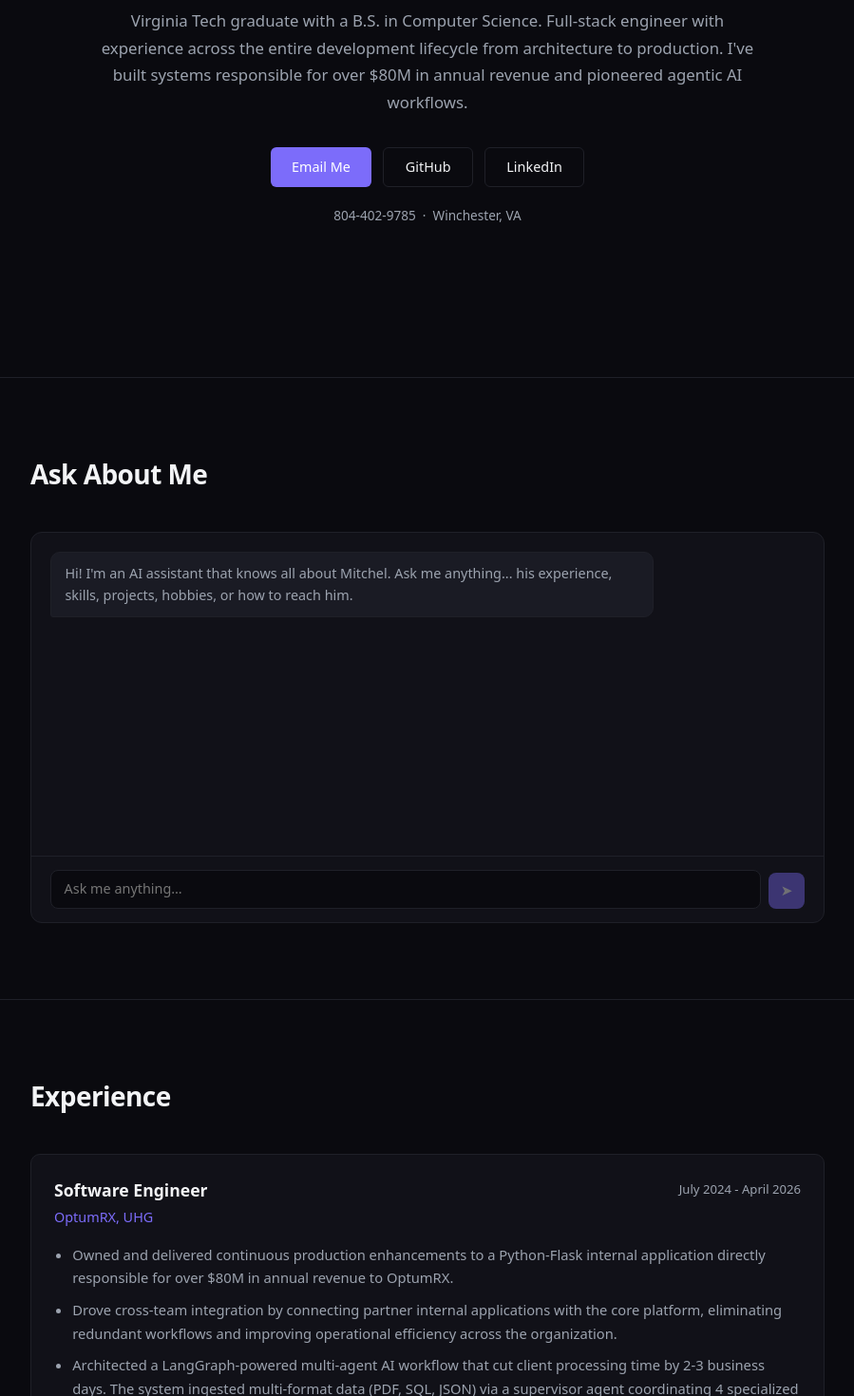
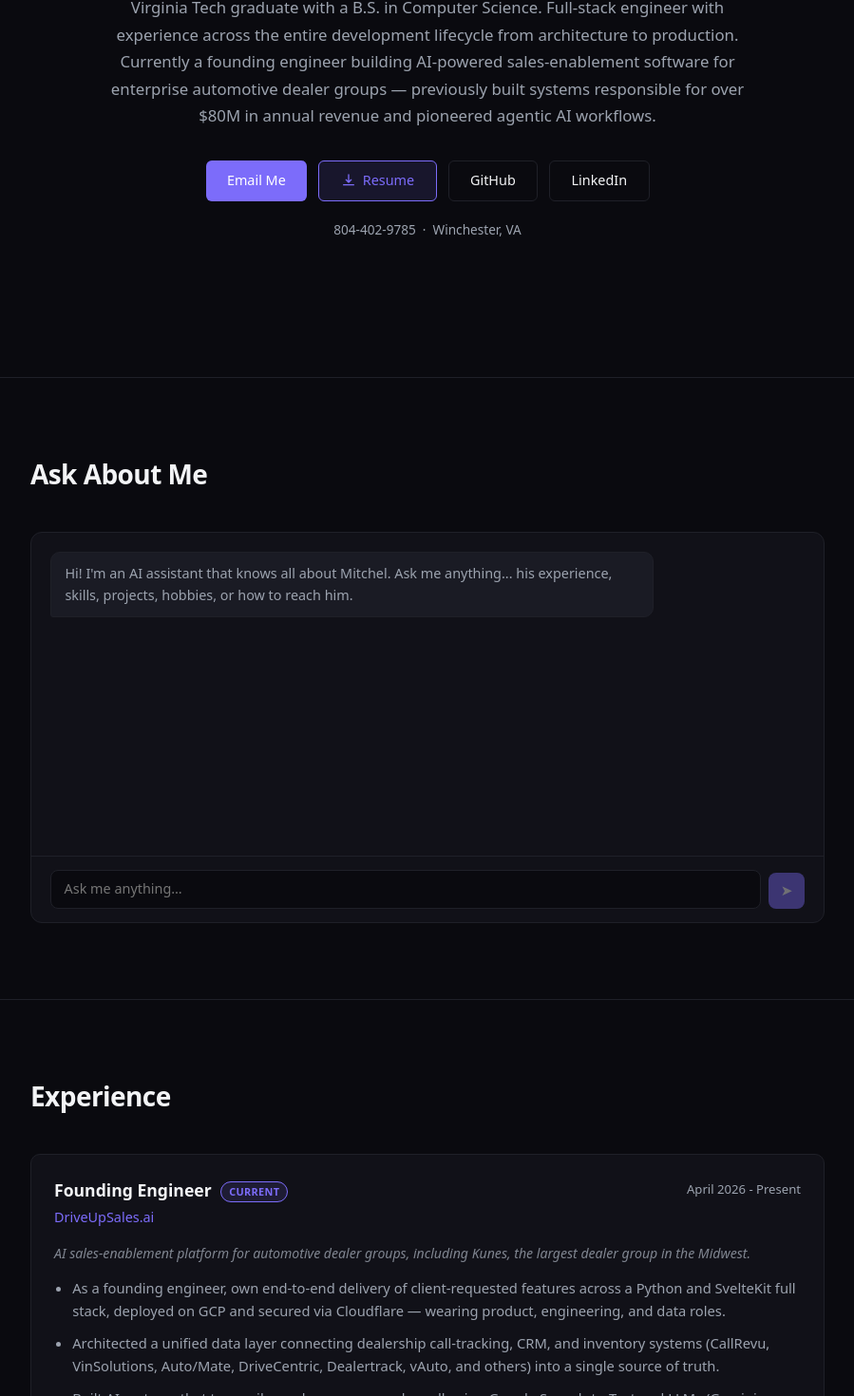
Before and after one commit to mrifae01/portfolio_website, a React (Vite) app in the folder portfolio_website_code/: page / in a window 1280 px wide. Shown: the part 403-1873 px from the top of the page at 95% size, without its empty margins (190-1089 px from the left). Built offline with nearby package versions, Linux system fonts and the light colour scheme.

Commit message:
Update with current position

```diff
--- a/portfolio_website_code/src/App.css
+++ b/portfolio_website_code/src/App.css
@@ -216,6 +216,22 @@
 
 .btn-outline:hover { border-color: var(--accent); color: var(--accent); opacity: 1; }
 
+/* Resume download — outlined like the social links but accent-tinted to draw the eye */
+.btn-resume {
+  gap: 0.45rem;
+  background: var(--accent-bg);
+  border: 1px solid var(--accent);
+  color: var(--accent);
+}
+
+.btn-resume:hover { background: var(--accent); color: #fff; opacity: 1; }
+
+.btn-icon {
+  width: 1rem;
+  height: 1rem;
+  flex-shrink: 0;
+}
+
 .hero-contact {
   font-size: 0.85rem;
   color: var(--text);
@@ -273,6 +289,31 @@
   color: var(--text);
   white-space: nowrap;
   margin-top: 0.2rem;
+}
+
+.job-current-badge {
+  display: inline-block;
+  margin-left: 0.6rem;
+  padding: 0.12rem 0.5rem;
+  border-radius: 999px;
+  background: var(--accent-bg);
+  border: 1px solid var(--accent);
+  color: var(--accent);
+  font-size: 0.68rem;
+  font-weight: 600;
+  letter-spacing: 0.03em;
+  text-transform: uppercase;
+  vertical-align: middle;
+}
+
+/* One-line company descriptor above the bullets */
+.job-blurb {
+  font-size: 0.88rem;
+  color: var(--text);
+  font-style: italic;
+  opacity: 0.8;
+  margin-bottom: 0.75rem;
+  line-height: 1.6;
 }
 
 .job-bullets {
--- a/portfolio_website_code/src/App.jsx
+++ b/portfolio_website_code/src/App.jsx
@@ -70,14 +70,22 @@ function Hero() {
       <div className="hero-content">
         <p className="hero-greeting">Hi, I'm</p>
         <h1 className="hero-name">Mitchel Rifae</h1>
-        <h2 className="hero-title">Software Engineer</h2>
+        <h2 className="hero-title">Founding Engineer @ DriveUpSales.ai</h2>
         <p className="hero-bio">
           Virginia Tech graduate with a B.S. in Computer Science. Full-stack engineer with
           experience across the entire development lifecycle from architecture to production.
-          I've built systems responsible for over $80M in annual revenue and pioneered agentic AI workflows.
+          Currently a founding engineer building AI-powered sales-enablement software for enterprise
+          automotive dealer groups — previously built systems responsible for over $80M in annual
+          revenue and pioneered agentic AI workflows.
         </p>
         <div className="hero-links">
           <a href="mailto:mrifae@gmail.com" className="btn">Email Me</a>
+          <a href="/Mitchel_Rifae_Resume.pdf" download className="btn btn-resume">
+            <svg className="btn-icon" viewBox="0 0 24 24" fill="none" stroke="currentColor" aria-hidden="true">
+              <path strokeLinecap="round" strokeLinejoin="round" strokeWidth="2" d="M12 3v12m0 0l-4-4m4 4l4-4M4 19h16" />
+            </svg>
+            Resume
+          </a>
           <a href="https://github.com/mrifae01" target="_blank" rel="noreferrer" className="btn btn-outline">GitHub</a>
           <a href="https://www.linkedin.com/in/mitchel-rifae-264870242" target="_blank" rel="noreferrer" className="btn btn-outline">LinkedIn</a>
         </div>
@@ -89,6 +97,20 @@ function Hero() {
 
 function Experience() {
   const jobs = [
+    {
+      title: 'Founding Engineer',
+      company: 'DriveUpSales.ai',
+      period: 'April 2026 - Present',
+      current: true,
+      blurb: 'AI sales-enablement platform for automotive dealer groups, including Kunes, the largest dealer group in the Midwest.',
+      bullets: [
+        'As a founding engineer, own end-to-end delivery of client-requested features across a Python and SvelteKit full stack, deployed on GCP and secured via Cloudflare — wearing product, engineering, and data roles.',
+        'Architected a unified data layer connecting dealership call-tracking, CRM, and inventory systems (CallRevu, VinSolutions, Auto/Mate, DriveCentric, Dealertrack, vAuto, and others) into a single source of truth.',
+        'Built AI systems that transcribe and score every sales call using Google Speech-to-Text and LLMs (Gemini, OpenAI), auto-generating rep coaching summaries and powering the DUS Assistant — a per-rooftop AI copilot for reps, managers, and admins.',
+        'Developed automatic customer-profile creation and real-time inventory matching that resurfaces dead leads as new deals when a previously wanted vehicle lands on the lot, plus manager-facing dashboards for full visibility into rep activity.',
+        "Helped secure the company's first paid pilot, contributing roughly $12,000 in initial revenue.",
+      ],
+    },
     {
       title: 'Software Engineer',
       company: 'OptumRX, UHG',
@@ -119,11 +141,15 @@ function Experience() {
           <div key={job.company} className="timeline-item">
             <div className="timeline-header">
               <div>
-                <h3 className="job-title">{job.title}</h3>
+                <h3 className="job-title">
+                  {job.title}
+                  {job.current && <span className="job-current-badge">Current</span>}
+                </h3>
                 <span className="job-company">{job.company}</span>
               </div>
               <span className="job-period">{job.period}</span>
             </div>
+            {job.blurb && <p className="job-blurb">{job.blurb}</p>}
             <ul className="job-bullets">
               {job.bullets.map((b, i) => (
                 <li key={i}>{b}</li>
@@ -241,15 +267,19 @@ function Skills() {
   const categories = [
     {
       label: 'Programming',
-      items: ['Python', 'JavaScript', 'Java', 'C++', 'C', 'HTML', 'CSS', 'SQL', 'React', 'Node', 'FlaskAPI', 'FastAPI', 'Azure', 'Arduino'],
+      items: ['Python', 'JavaScript', 'TypeScript', 'Java', 'C++', 'C', 'HTML', 'CSS', 'SQL', 'React', 'Svelte', 'SvelteKit', 'Node', 'Express', 'FlaskAPI', 'FastAPI', 'Arduino'],
     },
     {
       label: 'AI Integration',
-      items: ['LangGraph', 'CrewAI', 'OpenAI', 'Claude', 'Gemini'],
+      items: ['LangGraph', 'CrewAI', 'OpenAI', 'Claude', 'Claude Code', 'Gemini', 'Google Speech-to-Text', 'Multi-Agent Systems'],
+    },
+    {
+      label: 'Cloud & Data',
+      items: ['GCP', 'Cloudflare', 'AWS', 'Azure', 'Vercel', 'Railway', 'Supabase', 'REST APIs', 'CRM/DMS Integrations'],
     },
     {
       label: 'Collaboration',
-      items: ['GitHub', 'Scrum', 'Agile', 'Rally', 'Miro', 'Teams'],
+      items: ['GitHub', 'Scrum', 'Agile', 'Rally', 'Jira', 'Miro', 'Teams'],
     },
   ]
 
```
Also changed, not shown: portfolio_website_code/api/chat.js (+20 -4 lines), 2 other files (tests, documents, lock files or other folders).
